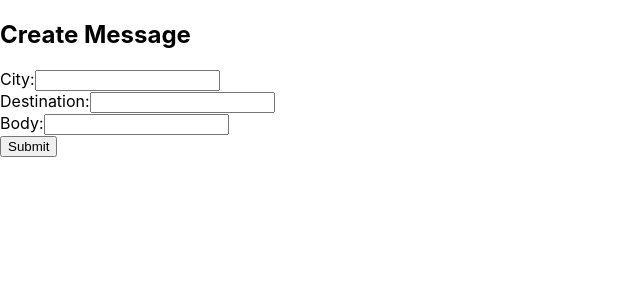
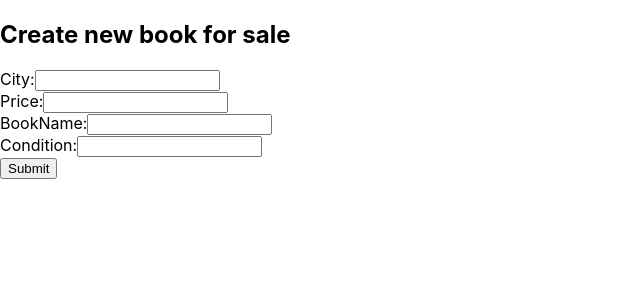
Before and after one commit to dking9876/Projects, a React (Create React App) app in the folder Final Project/UI/bookstore/: page / in a window 1280 px wide. Shown: the top 300 px of the page, without its empty margins (0-640 px from the left). Built offline with nearby package versions, Linux system fonts and the light colour scheme; the HTML template or start-up script is replaced by a standard one.

Commit message:
add working createuserbook page

```diff
--- a/Final Project/UI/bookstore/src/App.js
+++ b/Final Project/UI/bookstore/src/App.js
@@ -5,6 +5,7 @@ import Messages from './Messages';
 import SentMessages from './SentMessages'
 import SearchBook from './SearchBook'
 import CreateMessage from './CreateMessage'
+import CreateUserBook from './CreateUserBook'
 function App() {
   const [isLoggedIn, setIsLoggedIn] = useState(false);
   const [username, setUsername] = useState('');
@@ -18,7 +19,7 @@ function App() {
 
   return (
     <div>
-        <CreateMessage username = "daniel" />
+        <CreateUserBook username = "daniel" />
     </div>
   );
 }
--- a/Final Project/UI/bookstore/src/CreateMessage.js
+++ b/Final Project/UI/bookstore/src/CreateMessage.js
@@ -4,7 +4,7 @@ function CreateMessage({ username }) {
     const [destination, setDestination] = useState('');
     const [body, setBody] = useState('');
 
-    const handleSubmit = (e, param) => {
+    const handleSubmit = (e) => {
       e.preventDefault();
       alert('Message send successfully')
       fetch(`http://localhost:3000/api/message`, {method: 'POST', headers: {'Content-Type': 'application/json'},
--- /dev/null
+++ b/Final Project/UI/bookstore/src/CreateUserBook.js
@@ -0,0 +1,53 @@
+import React, { useState } from 'react';
+function CreateUserBook({ username }) {
+    const [city, setCity] = useState('');
+    const [bookName, setBookName] = useState('');
+    const [price, setPrice] = useState('');
+    const [condition, setCondition] = useState('');
+
+
+    const handleSubmit = (e) => {
+      e.preventDefault();
+      alert('Your book for sale created successfully')
+      fetch(`http://localhost:3000/api/userbook`, {method: 'POST', headers: {'Content-Type': 'application/json'},
+        body: JSON.stringify(
+            {
+                "city":city,
+                "username":username,
+                "price":price,
+                "bookname": bookName,
+                "condition":condition
+
+             }
+        ) })
+
+
+    }
+
+    return (
+      <div>
+        <h2>Create new book for sale</h2>
+        <form onSubmit={handleSubmit}>
+          <div>
+            <label htmlFor="city">City:</label>
+            <input type="text" id="city" value={city} onChange={(e) => setCity(e.target.value)}  />
+          </div>
+          <div>
+            <label htmlFor="price">Price:</label>
+            <input type="price" id="price" value={price} onChange={(e) => setPrice(e.target.value)}  />
+          </div>
+          <div>
+            <label htmlFor="bookName">BookName:</label>
+            <input type="bookName" id="bookName" value={bookName} onChange={(e) => setBookName(e.target.value)}  />
+          </div>
+          <div>
+            <label htmlFor="condition">Condition:</label>
+            <input type="condition" id="condition" value={condition} onChange={(e) => setCondition(e.target.value)}  />
+          </div>
+          <button type="submit">Submit</button>
+        </form>
+      </div>
+    );
+  }
+
+  export default CreateUserBook;
```
Also changed, not shown: 1 other file (tests, documents, lock files or other folders).
